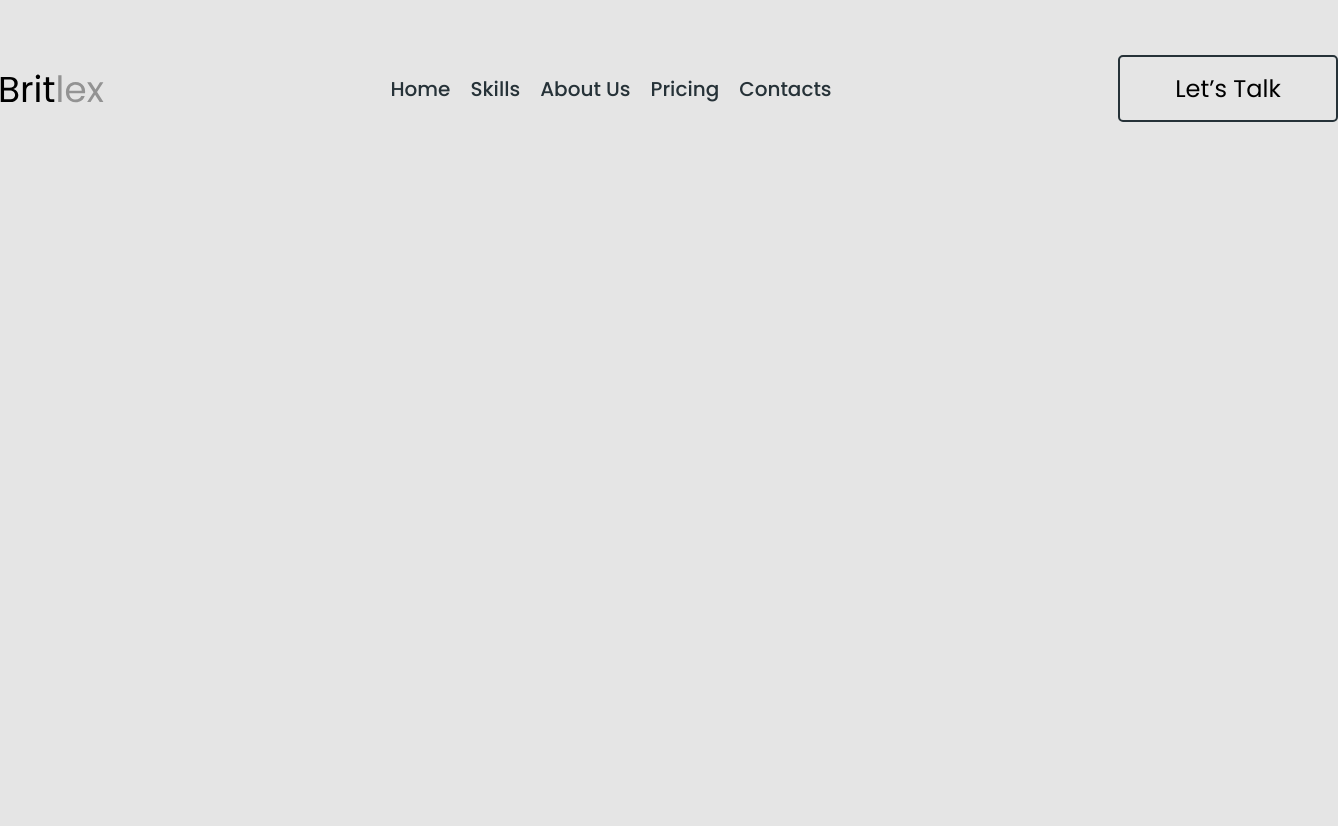
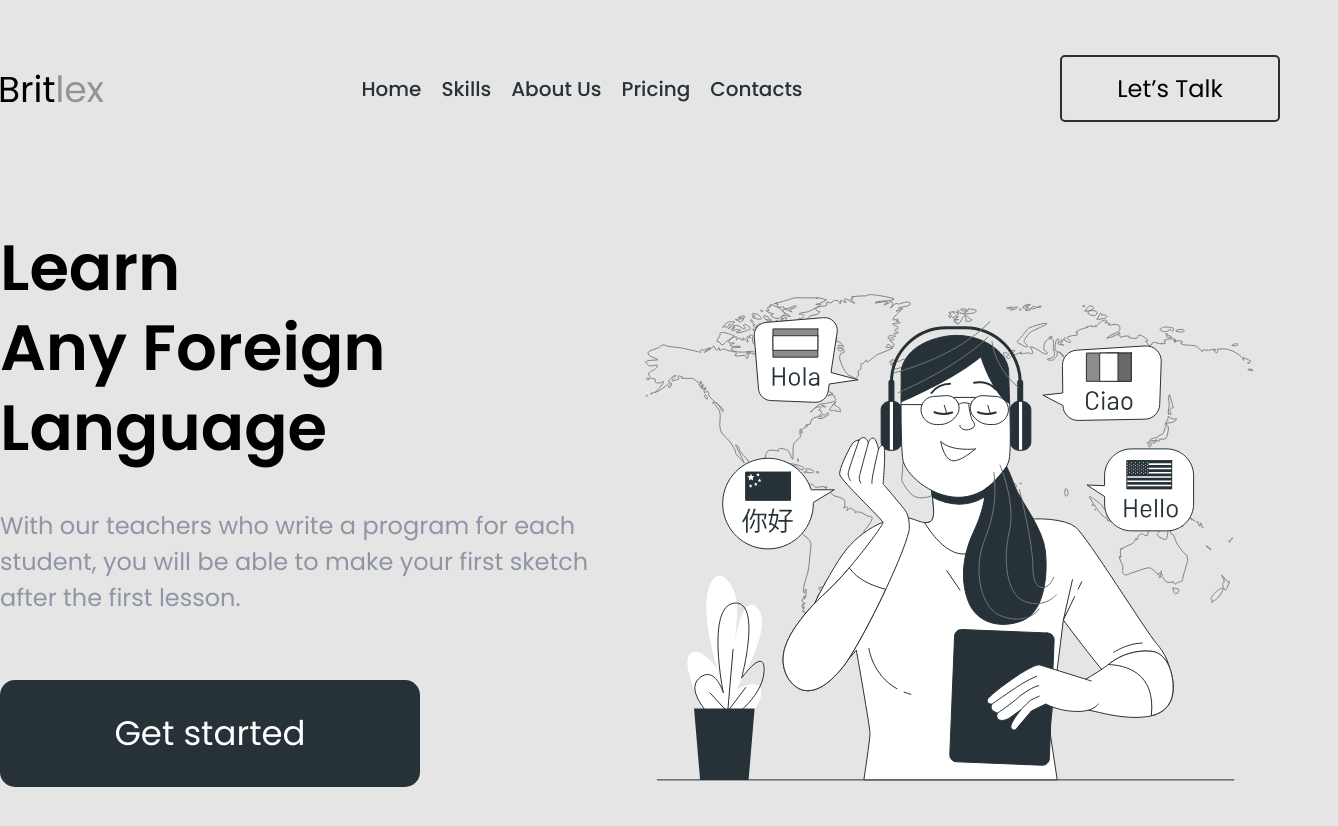
Before and after one commit to KiriLL4101/britlex, a React (Vite) app: page / in a window 1280 px wide. Shown: the top 826 px of the page, 1338 px wide, since content can reach past the window. Before the commit the page ends 800 px from the top, so only its background shows below. Built offline with nearby package versions, Linux system fonts and the light colour scheme.

Commit message:
feat: layout main block

```diff
--- a/package.json
+++ b/package.json
@@ -9,6 +9,7 @@
     "preview": "vite preview"
   },
   "dependencies": {
+    "classnames": "^2.3.2",
     "react": "^18.2.0",
     "react-dom": "^18.2.0"
   },
--- a/src/App.tsx
+++ b/src/App.tsx
@@ -1,19 +1,38 @@
 import { Button } from './component/Button/Button'
 import { Menu } from './component/Menu/Menu'
 
-import { ReactComponent as Logo } from './assets/main-logo.svg'
+import { ReactComponent as LogoSvg } from './assets/main-logo.svg'
+import { ReactComponent as MainSvg } from './assets/main.svg'
 
 import styles from './app.module.css'
 
 function App() {
   return (
-    <div className={styles.container}>
-      <header className={styles.header}>
-        <Logo />
-        <Menu />
-        <Button text="Let’s Talk" />
-      </header>
-    </div>
+    <>
+      <div className={styles.container}>
+        <header className={styles.header}>
+          <LogoSvg />
+          <Menu />
+          <Button text="Let’s Talk" variant="secondary" />
+        </header>
+      </div>
+      <div className={styles.container}>
+        <section className={styles.block}>
+          <div className={styles.title}>
+            <h1>
+              Learn
+              <br /> Any Foreign Language
+            </h1>
+            <p>
+              With our teachers who write a program for each student, you will be able to make your
+              first sketch after the first lesson.
+            </p>
+            <Button text="Get started" size='l' />
+          </div>
+          <MainSvg />
+        </section>
+      </div>
+    </>
   )
 }
 
--- a/src/app.module.css
+++ b/src/app.module.css
@@ -10,6 +10,36 @@
 }
 
 .container {
-  width: 1338px;
+  max-width: 1338px;
   margin: 0 auto;
 }
+
+.block {
+  display: flex;
+  align-items: center;
+  justify-content: space-between;
+}
+
+.title {
+  display: flex;
+  flex-direction: column;
+  justify-content: space-between;
+
+  width: 600px;
+}
+
+.title h1 {
+  font-weight: 600;
+  font-size: 64px;
+  line-height: 80px;
+  color: #000;
+  margin-bottom: 40px;
+}
+
+.title p {
+  font-size: 24px;
+  line-height: 36px;
+  color: #8F95A5;
+
+  margin-bottom: 64px;
+}
--- a/src/component/Button/Button.module.css
+++ b/src/component/Button/Button.module.css
@@ -1,12 +1,32 @@
 .button {
   font-family: 'Poppins';
   font-weight: 400;
-  font-size: 24px;
+  padding: 14px 0;
+  background: #e5e5e5;
+  cursor: pointer;
+}
+
+.primary {
+  color: #ffffff;
+  background: #263238;
+  border-radius: 15px;
+  border: none;
+}
+
+.secondary {
+  background: #e5e5e5;
   color: #000000;
   border: 2px solid #263238;
   border-radius: 5px;
-  padding: 14px 0;
+}
+
+.m {
   width: 220px;
-  background: #e5e5e5;
-  cursor: pointer;
+  font-size: 24px;
 }
+
+.l {
+  width: 420px;
+  padding: 28px 0;
+  font-size: 34px;
+}
--- a/src/component/Button/Button.tsx
+++ b/src/component/Button/Button.tsx
@@ -1,11 +1,14 @@
 import { type FC } from 'react'
+import cn from 'classnames'
 
 import styles from './Button.module.css'
 
 interface ButtonProps {
   text: string
+  size?: 'm' | 'l'
+  variant?: 'primary' | 'secondary'
 }
 
-export const Button: FC<ButtonProps> = ({ text }) => {
-  return <button className={styles.button}>{text}</button>
+export const Button: FC<ButtonProps> = ({ text, size = 'm', variant = 'primary' }) => {
+  return <button className={cn(styles.button, styles[size], styles[variant])}>{text}</button>
 }
```
Also changed, not shown: 1 other file (tests, documents, lock files or other folders).
